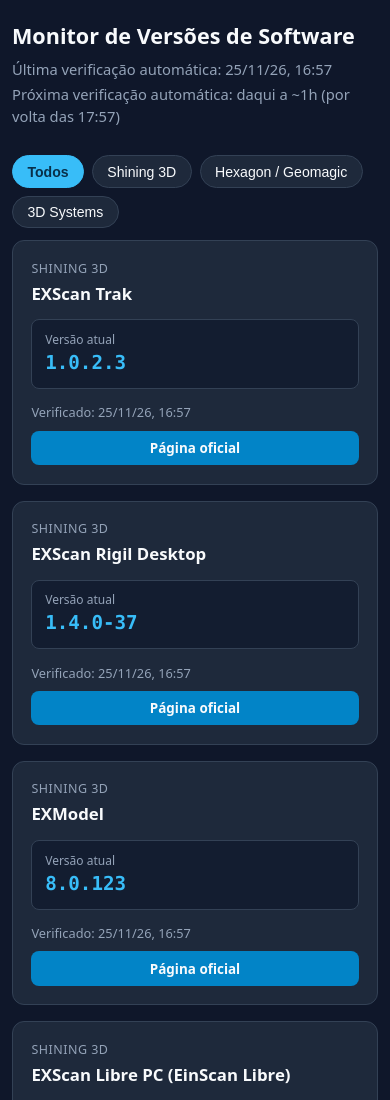
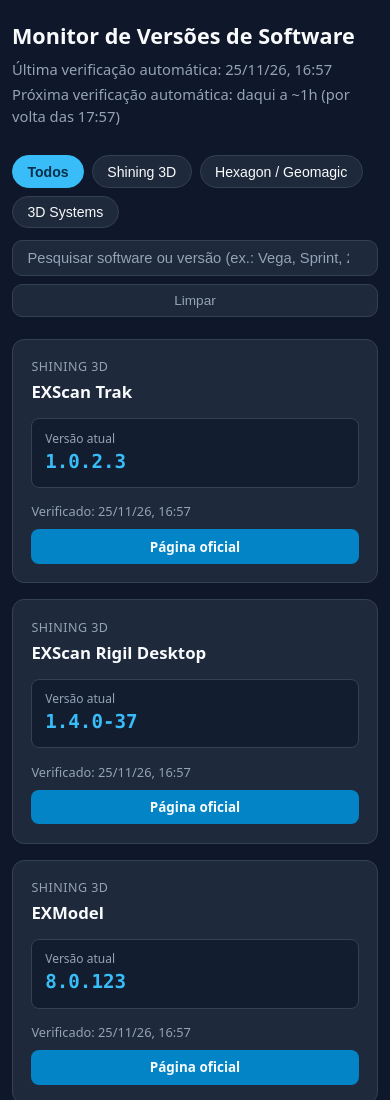
Before and after one commit to X3DTecnic3/monitor-versoes-3d, a plain HTML site: page index.html in a window 390 px wide. Shown: the top 1100 px of the page. Drawn offline with Linux system fonts and the light colour scheme.

Commit message:
Add files via upload

```diff
--- a/index.html
+++ b/index.html
@@ -80,7 +80,7 @@
       flex-wrap: wrap;
       align-items: center;
       gap: 0.45rem;
-      margin-bottom: 1.5rem;
+      margin-bottom: 0.85rem;
       padding: 0.55rem 0.75rem;
       background: rgba(30, 41, 59, 0.55);
       border: 1px solid var(--card-border);
@@ -95,6 +95,50 @@
       font-size: 0.78rem;
       color: var(--muted);
       margin-right: 0.25rem;
+    }
+
+    .barra-pesquisa {
+      display: flex;
+      align-items: center;
+      gap: 0.5rem;
+      margin-bottom: 1.35rem;
+    }
+
+    .input-pesquisa {
+      flex: 1;
+      max-width: 420px;
+      background: var(--card);
+      color: var(--text);
+      border: 1px solid var(--card-border);
+      padding: 0.55rem 0.9rem;
+      border-radius: 10px;
+      font-size: 0.92rem;
+      outline: none;
+      transition: border-color 0.15s ease;
+    }
+
+    .input-pesquisa:focus {
+      border-color: var(--accent);
+    }
+
+    .input-pesquisa::placeholder {
+      color: var(--muted);
+    }
+
+    .btn-limpar {
+      background: var(--card);
+      color: var(--muted);
+      border: 1px solid var(--card-border);
+      padding: 0.52rem 0.85rem;
+      border-radius: 10px;
+      cursor: pointer;
+      font-size: 0.85rem;
+      transition: 0.15s ease;
+    }
+
+    .btn-limpar:hover {
+      color: var(--text);
+      border-color: var(--accent);
     }
 
     .btn-filtro {
@@ -128,6 +172,17 @@
       display: grid;
       grid-template-columns: repeat(auto-fill, minmax(320px, 1fr));
       gap: 1rem;
+    }
+
+    .sem-resultados {
+      grid-column: 1 / -1;
+      background: var(--card);
+      border: 1px dashed var(--card-border);
+      color: var(--muted);
+      text-align: center;
+      padding: 2rem 1rem;
+      border-radius: 12px;
+      font-size: 0.95rem;
     }
 
     .cartao {
@@ -249,6 +304,15 @@
         font-size: 1.35rem;
       }
 
+      .barra-pesquisa {
+        flex-direction: column;
+        align-items: stretch;
+      }
+
+      .input-pesquisa {
+        max-width: 100%;
+      }
+
       .grid {
         grid-template-columns: 1fr;
       }
@@ -290,6 +354,17 @@
       <button class="btn-filtro btn-subfiltro" data-subfiltro="FreeScan">FreeScan</button>
     </div>
 
+    <div class="barra-pesquisa">
+      <input
+        type="search"
+        id="pesquisa-software"
+        class="input-pesquisa"
+        placeholder="Pesquisar software ou versão (ex.: Vega, Sprint, 2026)..."
+        autocomplete="off"
+      />
+      <button type="button" id="btn-limpar-pesquisa" class="btn-limpar">Limpar</button>
+    </div>
+
     <main class="grid" id="lista-softwares"></main>
     <div id="mensagem-erro"></div>
   </div>
@@ -298,6 +373,7 @@
     let todosSoftwares = [];
     let filtroAtual = "todos";
     let subfiltroShining = "todos";
+    let termoPesquisa = "";
 
     function limparTexto(valor) {
       return String(valor || "")
@@ -321,14 +397,6 @@
       }
 
       if (
-        fab.includes("geomagic") ||
-        fab.includes("hexagon") ||
-        combinado.includes("geomagic")
-      ) {
-        return "Hexagon / Geomagic";
-      }
-
-      if (
         fab.includes("shining") ||
         fab.includes("einscan") ||
         fab.includes("einstar") ||
@@ -344,6 +412,14 @@
         combinado.includes("transcan")
       ) {
         return "Shining 3D";
+      }
+
+      if (
+        fab.includes("geomagic") ||
+        fab.includes("hexagon") ||
+        combinado.includes("geomagic")
+      ) {
+        return "Hexagon / Geomagic";
       }
 
       return item.fabricante || "Shining 3D";
@@ -425,6 +501,8 @@
         "3D Systems": 3
       };
 
+      const termoLimpo = limparTexto(termoPesquisa);
+
       const filtrados = todosSoftwares.filter((item) => {
         const fab = normalizarFabricante(item);
         if (filtroAtual !== "todos" && fab !== filtroAtual) {
@@ -432,6 +510,12 @@
         }
         if (filtroAtual === "Shining 3D" && subfiltroShining !== "todos") {
           return obterSubgrupoShining(item) === subfiltroShining;
+        }
+        if (termoLimpo) {
+          const alvoPesquisa = `${limparTexto(item.nome)} ${limparTexto(item.versao_atual)} ${limparTexto(fab)}`;
+          if (!alvoPesquisa.includes(termoLimpo)) {
+            return false;
+          }
         }
         return true;
       });
@@ -465,6 +549,15 @@
         banner.textContent = `Aviso: ${novidades.length} software(s) com atualização marcada como nova (${novidades.map(n => n.nome).join(", ")}).`;
       } else {
         banner.style.display = "none";
+      }
+
+      if (filtradosOrdenados.length === 0) {
+        grid.innerHTML = `
+          <div class="sem-resultados">
+            Nenhum software encontrado para o filtro ou pesquisa atual.
+          </div>
+        `;
+        return;
       }
 
       grid.innerHTML = filtradosOrdenados.map((item) => {
@@ -562,6 +655,21 @@
       renderizar();
     });
 
+    const inputPesquisa = document.getElementById("pesquisa-software");
+    const btnLimparPesquisa = document.getElementById("btn-limpar-pesquisa");
+
+    inputPesquisa.addEventListener("input", (evento) => {
+      termoPesquisa = evento.target.value.trim();
+      renderizar();
+    });
+
+    btnLimparPesquisa.addEventListener("click", () => {
+      inputPesquisa.value = "";
+      termoPesquisa = "";
+      renderizar();
+      inputPesquisa.focus();
+    });
+
     iniciar();
   </script>
 </body>
```
